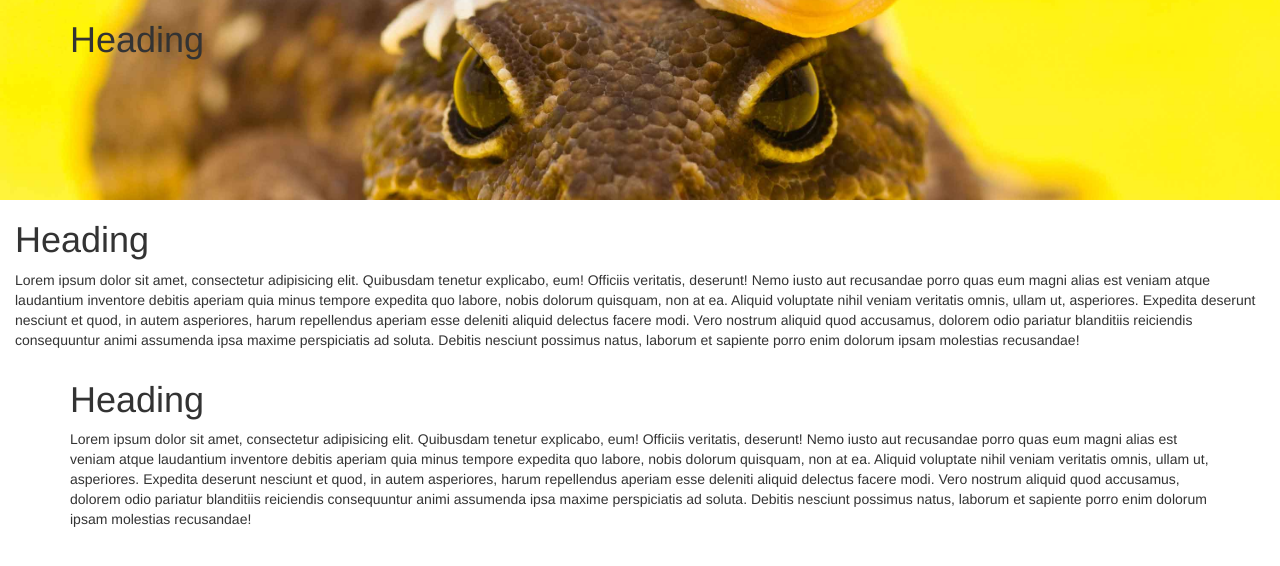
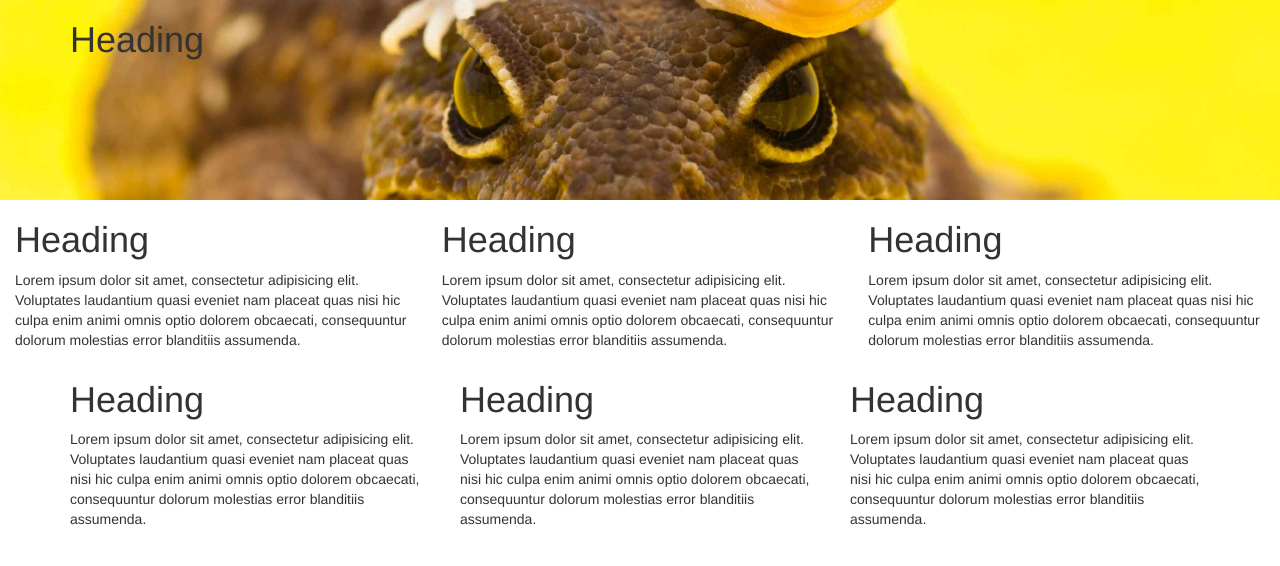
Before and after one commit to umeshrs/bootstrap-tutorial, a plain HTML site: page index.html in a window 1280 px wide. Drawn offline with Linux system fonts and the light colour scheme.

Commit message:
Working with columns.

```diff
--- a/index.html
+++ b/index.html
@@ -15,12 +15,36 @@
 		</div>
 	</header>
 	<div class="container-fluid">
-		<h1>Heading</h1>
-		<p>Lorem ipsum dolor sit amet, consectetur adipisicing elit. Quibusdam tenetur explicabo, eum! Officiis veritatis, deserunt! Nemo iusto aut recusandae porro quas eum magni alias est veniam atque laudantium inventore debitis aperiam quia minus tempore expedita quo labore, nobis dolorum quisquam, non at ea. Aliquid voluptate nihil veniam veritatis omnis, ullam ut, asperiores. Expedita deserunt nesciunt et quod, in autem asperiores, harum repellendus aperiam esse deleniti aliquid delectus facere modi. Vero nostrum aliquid quod accusamus, dolorem odio pariatur blanditiis reiciendis consequuntur animi assumenda ipsa maxime perspiciatis ad soluta. Debitis nesciunt possimus natus, laborum et sapiente porro enim dolorum ipsam molestias recusandae!</p>
+		<div class="row">
+			<div class="col-sm-4">
+				<h1>Heading</h1>
+				<p>Lorem ipsum dolor sit amet, consectetur adipisicing elit. Voluptates laudantium quasi eveniet nam placeat quas nisi hic culpa enim animi omnis optio dolorem obcaecati, consequuntur dolorum molestias error blanditiis assumenda.</p>
+			</div>
+			<div class="col-sm-4">
+				<h1>Heading</h1>
+				<p>Lorem ipsum dolor sit amet, consectetur adipisicing elit. Voluptates laudantium quasi eveniet nam placeat quas nisi hic culpa enim animi omnis optio dolorem obcaecati, consequuntur dolorum molestias error blanditiis assumenda.</p>
+			</div>
+			<div class="col-sm-4">
+				<h1>Heading</h1>
+				<p>Lorem ipsum dolor sit amet, consectetur adipisicing elit. Voluptates laudantium quasi eveniet nam placeat quas nisi hic culpa enim animi omnis optio dolorem obcaecati, consequuntur dolorum molestias error blanditiis assumenda.</p>
+			</div>
+		</div>
 	</div>
 	<div class="container">
-		<h1>Heading</h1>
-		<p>Lorem ipsum dolor sit amet, consectetur adipisicing elit. Quibusdam tenetur explicabo, eum! Officiis veritatis, deserunt! Nemo iusto aut recusandae porro quas eum magni alias est veniam atque laudantium inventore debitis aperiam quia minus tempore expedita quo labore, nobis dolorum quisquam, non at ea. Aliquid voluptate nihil veniam veritatis omnis, ullam ut, asperiores. Expedita deserunt nesciunt et quod, in autem asperiores, harum repellendus aperiam esse deleniti aliquid delectus facere modi. Vero nostrum aliquid quod accusamus, dolorem odio pariatur blanditiis reiciendis consequuntur animi assumenda ipsa maxime perspiciatis ad soluta. Debitis nesciunt possimus natus, laborum et sapiente porro enim dolorum ipsam molestias recusandae!</p>
+		<div class="row">
+			<div class="col-sm-4">
+				<h1>Heading</h1>
+				<p>Lorem ipsum dolor sit amet, consectetur adipisicing elit. Voluptates laudantium quasi eveniet nam placeat quas nisi hic culpa enim animi omnis optio dolorem obcaecati, consequuntur dolorum molestias error blanditiis assumenda.</p>
+			</div>
+			<div class="col-sm-4">
+				<h1>Heading</h1>
+				<p>Lorem ipsum dolor sit amet, consectetur adipisicing elit. Voluptates laudantium quasi eveniet nam placeat quas nisi hic culpa enim animi omnis optio dolorem obcaecati, consequuntur dolorum molestias error blanditiis assumenda.</p>
+			</div>
+			<div class="col-sm-4">
+				<h1>Heading</h1>
+				<p>Lorem ipsum dolor sit amet, consectetur adipisicing elit. Voluptates laudantium quasi eveniet nam placeat quas nisi hic culpa enim animi omnis optio dolorem obcaecati, consequuntur dolorum molestias error blanditiis assumenda.</p>
+			</div>
+		</div>
 	</div>
 	<script src="js/jquery-1.11.3.min.js"></script>
 	<script src="js/bootstrap.min.js"></script>
```
